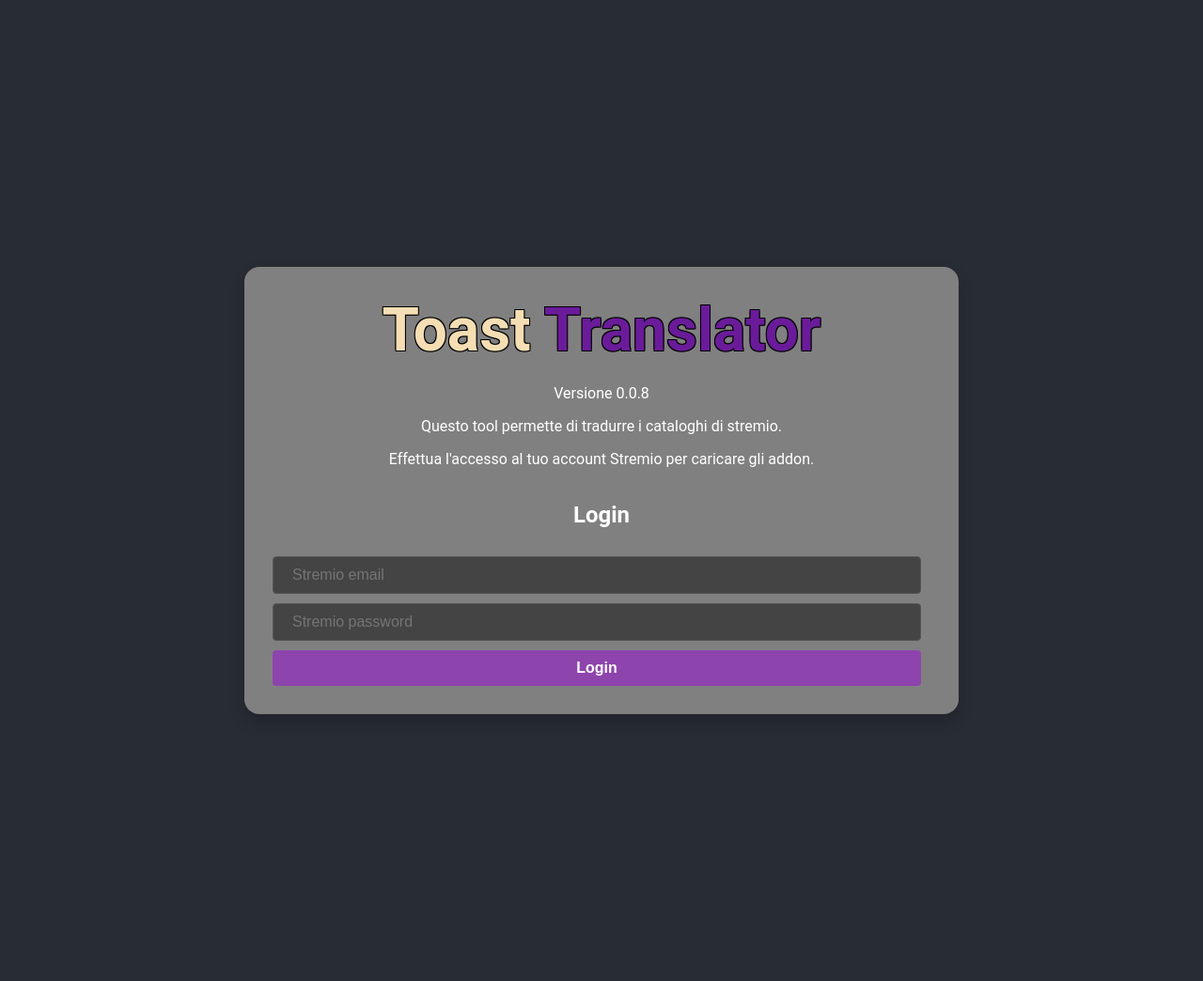
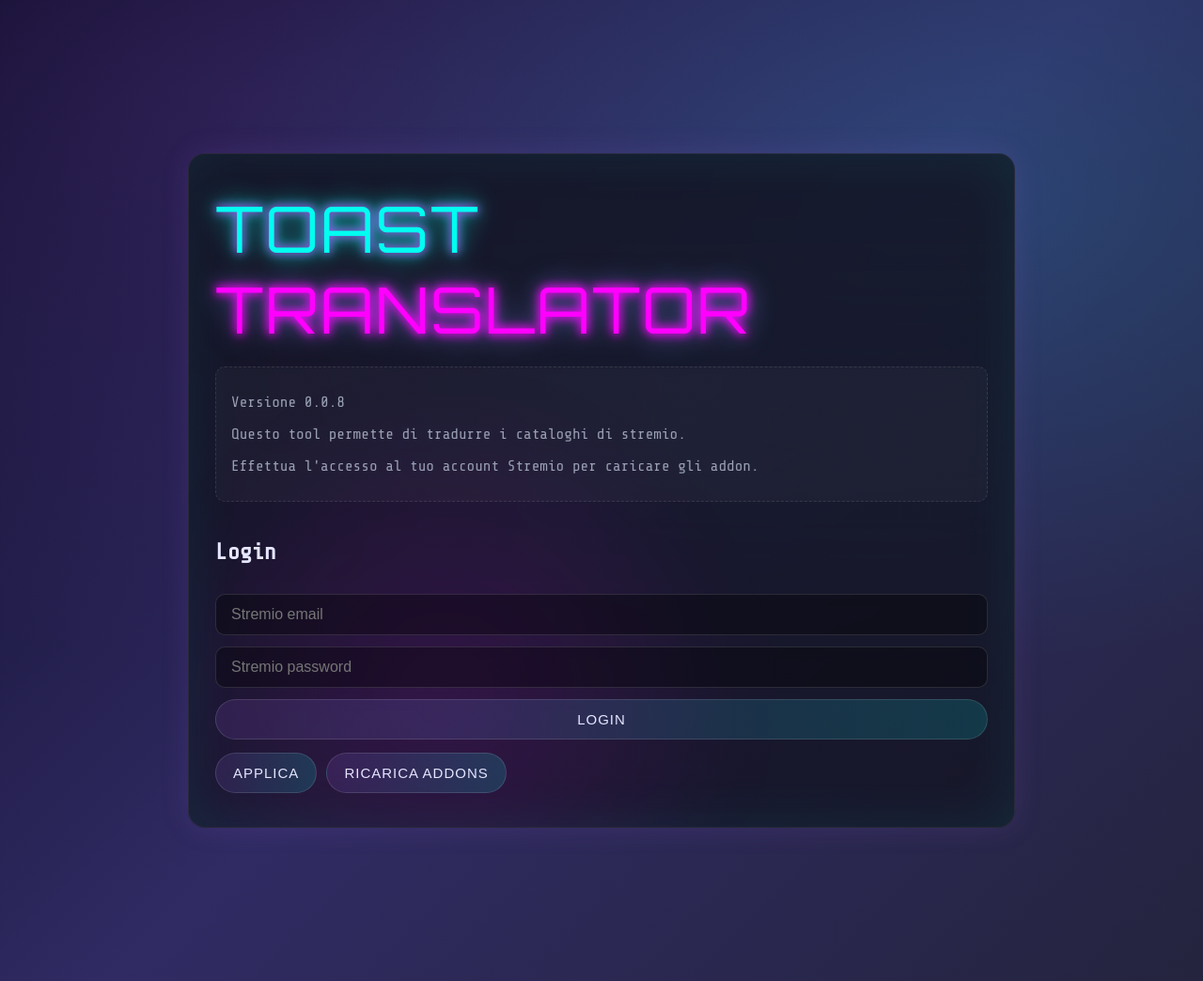
Before and after one commit to vitouchiha/Catalog-Translator, a FastAPI app: page / in a window 1280 px wide. Shown: the whole page at 94% size. Run offline with FastAPI, Linux system fonts and the light colour scheme; parts of the project's set-up code (start-up, migrations or seed data) failed here and were passed over.

Commit message:
Update style.css

```diff
--- a/static/style.css
+++ b/static/style.css
@@ -1,204 +1,187 @@
-/* Stile base */
+/* Cyberpunk Neon Theme */
+@import url('https://fonts.googleapis.com/css2?family=Orbitron:wght@400;700&family=Share+Tech+Mono&display=swap');
+
+:root {
+    --bg: #0a0b10;
+    --grad1: #0f0c29;
+    --grad2: #302b63;
+    --grad3: #24243e;
+    --neon-pink: #ff00ff;
+    --neon-cyan: #00fff0;
+    --neon-purple: #9b5de5;
+    --card: #121320;
+    --text: #e6e6ff;
+    --muted: #9aa0b4;
+    --success: #00ffa3;
+    --danger: #ff3b6a;
+}
+
+* { box-sizing: border-box; }
+
 body {
-    font-family: 'Roboto', sans-serif;
-    background-color: #282c34;
-    color: white;
+    font-family: 'Share Tech Mono', 'Orbitron', system-ui, -apple-system, sans-serif;
+    background: radial-gradient(1000px 600px at 20% 10%, rgba(155,93,229,0.15), transparent),
+                radial-gradient(800px 500px at 80% 20%, rgba(0,255,240,0.12), transparent),
+                linear-gradient(135deg, var(--grad1), var(--grad2) 50%, var(--grad3));
+    color: var(--text);
+    min-height: 100vh;
+    margin: 0;
     display: flex;
     align-items: center;
     justify-content: center;
-    height: 100vh;
-    margin: 0;
+    overflow: hidden;
 }
 
-/* Contenitore principale */
 .container {
-    text-align: center;
-    background: linear-gradient(145deg, gray, gray);
-    padding: 30px;
-    border-radius: 16px;
-    box-shadow: 0 8px 16px rgba(0, 0, 0, 0.2);
-    width: 90%;
-    max-width: 700px;
-    max-height: 90vh; /* Altezza massima per mantenere lo scrolling */
-    overflow-y: scroll; /* Abilita lo scroll verticale all'interno del contenitore */
+    width: min(880px, 94vw);
+    max-height: 92vh;
+    overflow-y: auto;
+    padding: 36px 28px;
+    border-radius: 18px;
+    background: linear-gradient(180deg, rgba(18,19,32,0.85), rgba(18,19,32,0.75));
+    border: 1px solid rgba(255,255,255,0.08);
+    box-shadow: 0 0 30px rgba(155,93,229,0.15), 0 0 60px rgba(0,255,240,0.08) inset;
+    backdrop-filter: blur(6px);
 }
 
-/* Stile per browser WebKit (Chrome, Safari, Edge) */
-.container::-webkit-scrollbar {
-    display: none;
+.container::-webkit-scrollbar { width: 8px; }
+.container::-webkit-scrollbar-thumb { background: linear-gradient(180deg, var(--neon-purple), var(--neon-cyan)); border-radius: 8px; }
+.container::-webkit-scrollbar-track { background: transparent; }
+
+.title {
+    font-family: 'Orbitron', sans-serif;
+    font-size: clamp(36px, 6vw, 68px);
+    letter-spacing: 2px;
+    margin: 0 0 18px 0;
+    text-transform: uppercase;
+    text-shadow: 0 0 10px rgba(255,0,255,0.8), 0 0 30px rgba(0,255,240,0.5);
+}
+.title .toast { color: var(--neon-cyan); filter: drop-shadow(0 0 6px rgba(0,255,240,0.8)); }
+.title .translator { color: var(--neon-pink); filter: drop-shadow(0 0 6px rgba(255,0,255,0.8)); }
+
+.description {
+    color: var(--muted);
+    background: rgba(255,255,255,0.03);
+    border: 1px dashed rgba(255,255,255,0.1);
+    padding: 12px 16px;
+    border-radius: 10px;
+    margin-bottom: 20px;
 }
 
-/* Titolo "Toast Translator" */
-.title {
-    font-size: 4em;
-    font-weight: bold;
-    color: #333;
-    margin-bottom: 20px;
-    text-shadow: 1px 1px 0 #000, -1px 1px 0 #000, 1px -1px 0 #000, -1px -1px 0 #000;
-}
-
-.title .toast {
-    color: #f5deb3;
-}
-
-.title .translator {
-    color: #6a1b9a;
-}
-
-/* Textbox per URL e pulsante di caricamento */
-.login-group {
-    display: flex;
-    flex-direction: column;
-    width: 100%;
-    box-sizing: border-box;
-    gap: 10px;
-}
-
-.add-group {
-    display: none;
-    width: 100%;
-}
+.login-group { display: flex; flex-direction: column; gap: 12px; width: 100%; }
+.add-group { display: none; width: 100%; gap: 10px; }
 
 input[type="email"],
 input[type="password"],
 input[type="text"] {
     flex: 1;
-    padding: 10px 20px;
+    padding: 12px 16px;
     font-size: 16px;
-    border-radius: 4px;
-    border: 1px solid #555;
-    background-color: #444;
-    color: white;
-    margin-right: 10px;
+    border-radius: 10px;
+    border: 1px solid rgba(255,255,255,0.12);
+    background: rgba(0,0,0,0.35);
+    color: var(--text);
     outline: none;
+    transition: 200ms ease;
+    box-shadow: 0 0 0px rgba(0,255,240,0);
+}
+input[type="email"]:focus,
+input[type="password"]:focus,
+input[type="text"]:focus {
+    border-color: var(--neon-cyan);
+    box-shadow: 0 0 14px rgba(0,255,240,0.3);
 }
 
 button {
-    padding: 10px 20px;
-    font-size: 16px;
-    border: none;
-    border-radius: 4px;
-    margin-right: 10px;
-    background-color: #8e44ad;
-    color: #ffffff;
-    font-weight: bold;
+    padding: 12px 18px;
+    font-size: 15px;
+    border: 1px solid rgba(255,255,255,0.12);
+    border-radius: 999px;
+    background: linear-gradient(90deg, rgba(155,93,229,0.15), rgba(0,255,240,0.15));
+    color: var(--text);
     cursor: pointer;
-    transition: background-color 0.2s;
+    transition: transform 120ms ease, box-shadow 200ms ease, background 200ms ease;
+    text-transform: uppercase;
+    letter-spacing: 1px;
+}
+button:hover {
+    transform: translateY(-1px);
+    box-shadow: 0 0 14px rgba(155,93,229,0.35), 0 0 24px rgba(0,255,240,0.25);
 }
 
-button:hover {
-    background-color: #732d91;
+.addon-info {
+    background: linear-gradient(180deg, rgba(18,19,32,0.85), rgba(18,19,32,0.6));
+    border: 1px solid rgba(255,255,255,0.08);
+    border-radius: 14px;
+    padding: 16px;
+    margin-top: 18px;
+    color: var(--text);
+    position: relative;
+    box-shadow: 0 0 20px rgba(0,255,240,0.06);
 }
+.addon-info::before {
+    content: "";
+    position: absolute;
+    inset: -1px;
+    border-radius: 14px;
+    padding: 1px;
+    background: linear-gradient(135deg, rgba(255,0,255,0.35), rgba(0,255,240,0.3));
+    -webkit-mask: linear-gradient(#000 0 0) content-box, linear-gradient(#000 0 0);
+    mask: linear-gradient(#000 0 0) content-box, linear-gradient(#000 0 0);
+    -webkit-mask-composite: xor;
+    mask-composite: exclude;
+    pointer-events: none;
+}
+.addon-info h3 { margin: 0 0 6px 0; font-size: 18px; letter-spacing: 0.5px; }
+.addon-info p { margin: 6px 0; color: var(--muted); }
 
-/* Riquadro addon */
-.addon-info {
-    background-color: #444;
-    padding: 15px;
-    border-radius: 8px;
-    text-align: left;
-    margin-top: 20px;
-    color: #ddd;
-    position: relative;
-}
+.addon-actions { display: flex; gap: 10px; margin-top: 12px; }
+.addon-actions button { flex: 1; padding: 10px 14px; }
+.install-btn { background: linear-gradient(90deg, rgba(0,255,163,0.18), rgba(0,255,240,0.18)); color: var(--text); }
+.install-btn:hover { box-shadow: 0 0 14px rgba(0,255,163,0.35), 0 0 24px rgba(0,255,240,0.25); }
 
-.addon-info h3 {
-    margin: 0 0 10px 0;
-    font-size: 18px;
-}
+.translate-button { display: flex; gap: 10px; margin-top: 14px; }
 
-.addon-info p {
-    margin: 5px 0;
-}
+.addon-logo { max-width: 60px; max-height: 60px; border-radius: 9px; margin-right: 10px; box-shadow: 0 0 12px rgba(0,255,240,0.2); }
+.addon-header { display: flex; align-items: center; }
 
-/* Pulsant "Selezione/Rimuovi"*/
-.addon-actions {
-    display: flex;
-    justify-content: space-between;
-    margin-top: 10px;
-}
-
-/* Pulsante a forma di pillola */
-.addon-actions button {
-    flex: 1;
-    margin: 0 5px;
-    padding: 8px;
-    font-size: 14px;
-    border-radius: 20px;
-    border: none;
-    cursor: pointer;
-    transition: background-color 0.2s;
-}
-
-/* Pulsante "Seleziona" */
-.install-btn {
-    background-color: #2ecc71;
-    color: #333;
-}
-
-.install-btn:hover {
-    background-color: #27ae60;
-}
-
-.translate-button {
-    flex: 1;
-    margin: 0 5px;
-    padding: 8px;
-    font-size: 14px;
-    border-radius: 20px;
-    border: none;
-    cursor: pointer;
-    transition: background-color 0.2s;
-}
-
-/* Logo dell'addon */
-.addon-logo {
-    max-width: 60px;
-    max-height: 60px;
-    border-radius: 8px;
-    margin-right: 10px;
-}
-
-/* Header del riquadro */
-.addon-header {
-    display: flex;
-    align-items: center;
-}
-
-/* Checkboxs */
-.skip-poster,
-.toast-ratings {
-    display: flex;
-    align-items: left;
-    margin-top: 10px;
-    position: relative;
-}
-.skip-poster label,
-.toast-ratings label {
-    margin-left: 5px;
-}
-
+.skip-poster { display: flex; align-items: center; gap: 8px; margin-top: 10px; }
+.skip-poster input { accent-color: var(--neon-cyan); width: 18px; height: 18px; }
+.skip-poster label { font-size: 13px; color: var(--text); opacity: 0.9; }
 
 textarea {
     opacity: 0;
-    width: 90%;
+    width: 100%;
     height: 0px;
     margin-top: 10px;
-    margin-left: 10px;
-    padding: 5px 5px;
-    font-size: 16px;
-    border-radius: 8px;
-    border: 1px solid #555;
-    background-color: #444;
-    color: white;
+    padding: 10px 12px;
+    font-size: 14px;
+    border-radius: 10px;
+    border: 1px solid rgba(255,255,255,0.12);
+    background: rgba(0,0,0,0.45);
+    color: var(--text);
     resize: none;
     outline: none;
-    box-shadow: inset 0 2px 4px rgba(0, 0, 0, 0.2);
     transition: opacity 0.3s, height 0.3s;
-    overflow: hidden;
+    box-shadow: inset 0 0 8px rgba(0,255,240,0.08);
+}
+textarea[readonly] { pointer-events: none; }
+
+/* Subtle animated glow background */
+.container::after {
+    content: "";
+    position: fixed;
+    width: 60vmax;
+    height: 60vmax;
+    left: -10vmax;
+    bottom: -20vmax;
+    background: radial-gradient(circle, rgba(255,0,255,0.12), transparent 60%);
+    filter: blur(40px);
+    z-index: -1;
+    animation: floatGlow 12s ease-in-out infinite alternate;
 }
 
-textarea[readonly] {
-    background-color: #333;
-    pointer-events: none;
-    border: 1px solid #555;
+@keyframes floatGlow {
+    from { transform: translateY(0) translateX(0); }
+    to { transform: translateY(-20px) translateX(30px); }
 }
```
